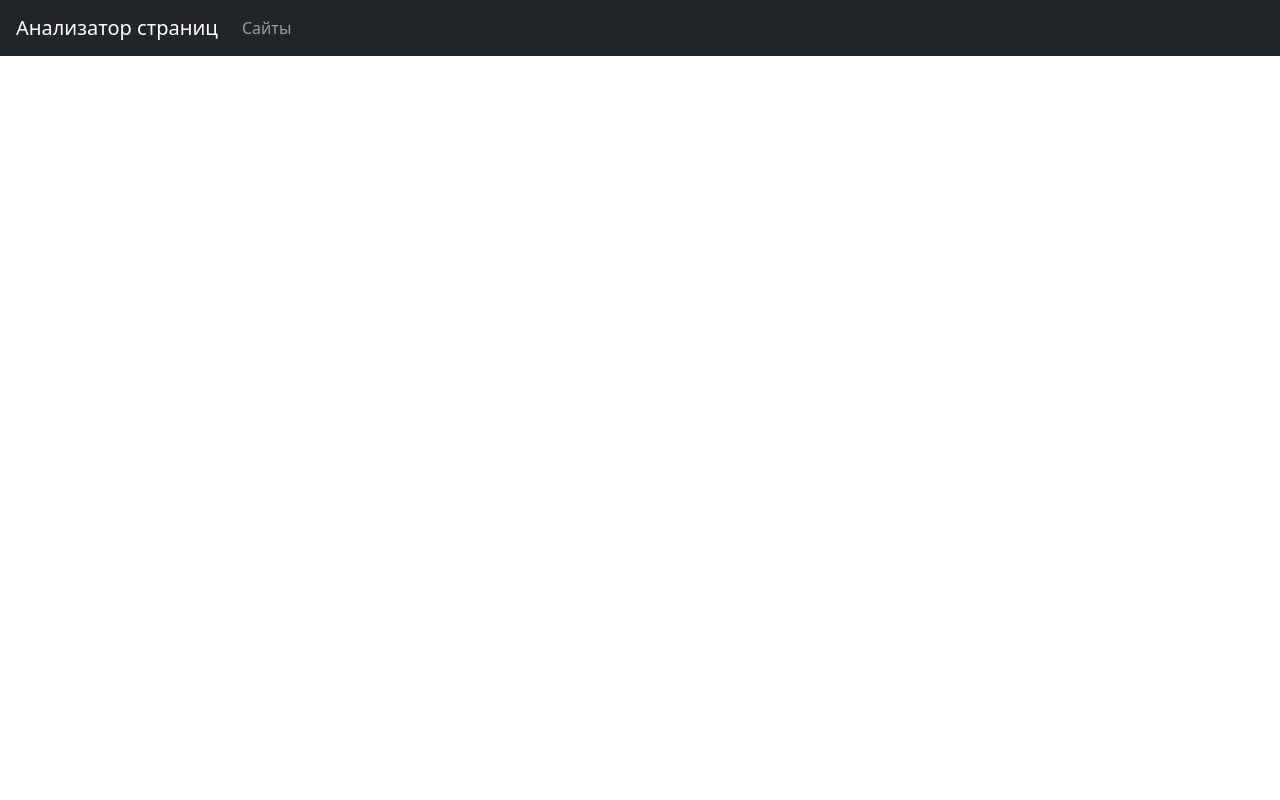
After one commit to Krushovice/python-project-83, a Flask app: template page_analyzer/templates/base.html in a window 1280 px wide. The commit adds this page. Run offline with Flask 2, Linux system fonts and the light colour scheme; the template is opened without the code that fills it, so the values that code supplies are empty; some libraries are stand-ins or nearby versions.

Commit message:
Редактирование шаблонов страниц

```diff
--- a/page_analyzer/db.py
+++ b/page_analyzer/db.py
@@ -1,5 +1,5 @@
 import math
-import time
+from datetime import datetime
 import psycopg2
 import re
 from flask import url_for
@@ -13,9 +13,9 @@ class FDataBase:
 
     def addUrl(self, url):
         try:
-            tm = math.floor(time.time())
+            tm = datetime.now().date()
             addr = parseUrl(url)
-            self.__cur.execute('INSERT INTO urls (name, created_at) VALUES(addr, tm)')
+            self.__cur.execute('INSERT INTO urls (name, created_at) VALUES (%s, %s)', (addr, tm))
             self.__db.commit()
         except psycopg2.Error as e:
             print("Ошибка добавления статьи в БД "+str(e))
@@ -50,4 +50,4 @@ class FDataBase:
     #     except psycopg2.Error as e:
     #         print("Ошибка получения статьи из БД "+str(e))
 
-    #     return (False, False)
+        # return (False, False)
--- /dev/null
+++ b/page_analyzer/templates/base.html
@@ -0,0 +1,22 @@
+<!doctype html>
+<html lang="en">
+  <head>
+    <meta charset="utf-8">
+    <meta name="viewport" content="width=device-width, initial-scale=1">
+    <link href="https://cdn.jsdelivr.net/npm/bootstrap@5.3.2/dist/css/bootstrap.min.css" rel="stylesheet" integrity="sha384-T3c6CoIi6uLrA9TneNEoa7RxnatzjcDSCmG1MXxSR1GAsXEV/Dwwykc2MPK8M2HN" crossorigin="anonymous">
+    <title>Анализатор страниц</title>
+  </head>
+  <body class="min-vh-100 d-flex flex-column">
+    <header class="flex-shrink-0">
+      <nav class="navbar navbar-expand-md navbar-dark bg-dark px-3">
+        <a class="navbar-brand" href="/">Анализатор страниц</a>
+        <div id="navbarNav">
+          <ul class="navbar-nav">
+            <li class="nav-item">
+              <a class="nav-link" href="/urls">Сайты</a>
+            </li>
+          </ul>
+        </div>
+      </nav>
+    </header>
+</html>
--- a/page_analyzer/validator.py
+++ b/page_analyzer/validator.py
@@ -1,5 +1,6 @@
 import validators
 from urllib.parse import urlparse
+from datetime import datetime
 
 
 def validate(url):
```
Also changed, not shown: page_analyzer/templates/check.html (+26 -6 lines).
